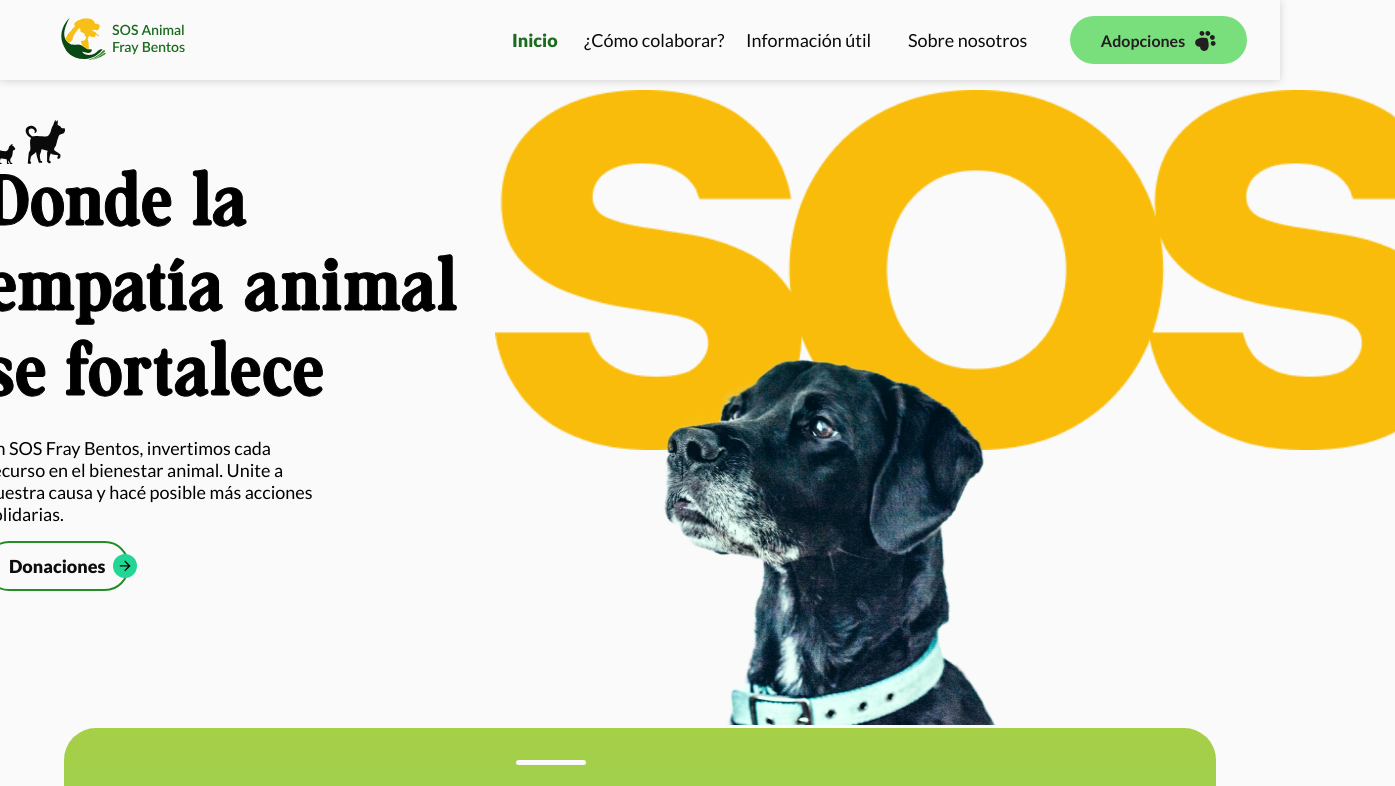
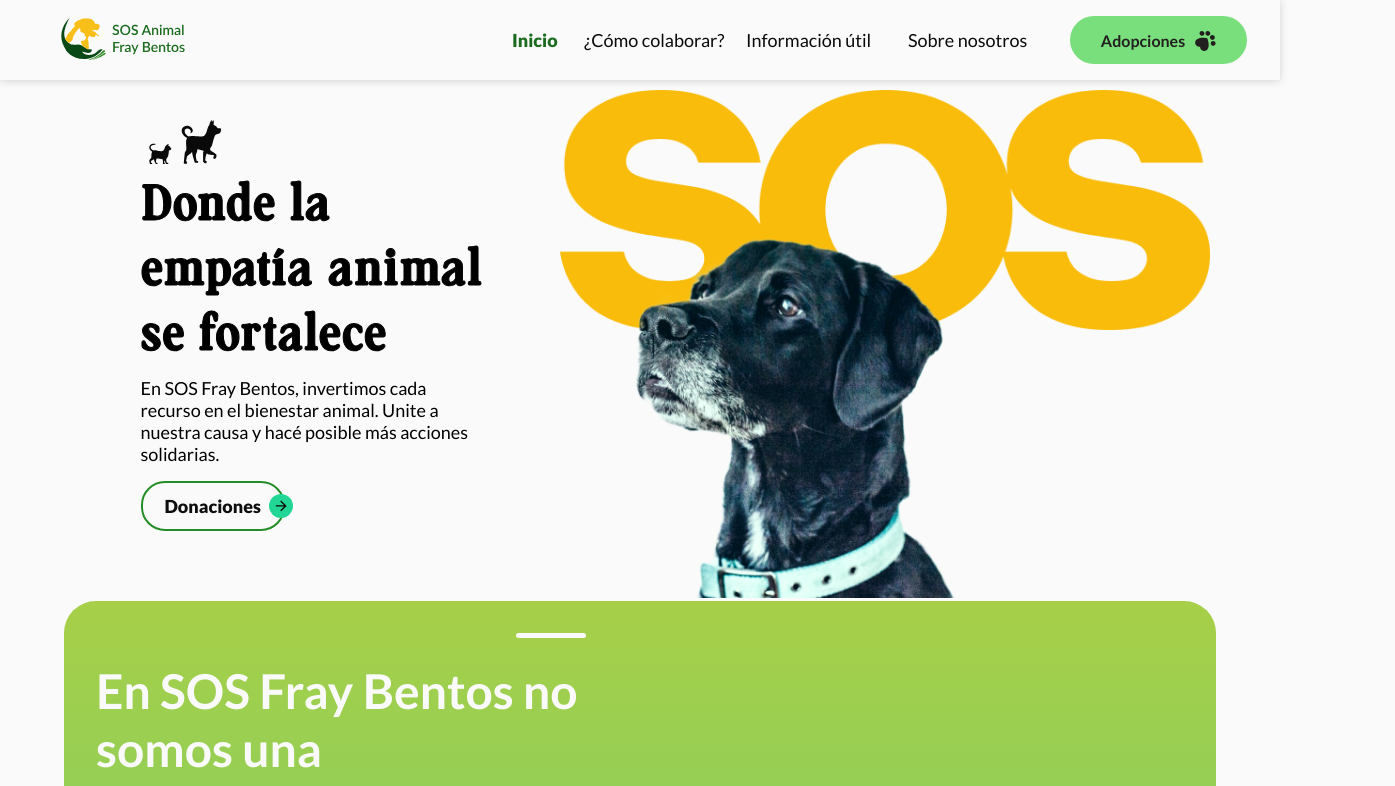
Before and after one commit to agucamejo/SOSAnimal, a React (Vite) app: page / in a window 1280 px wide. Shown: the top 786 px of the page, 1395 px wide, since content can reach past the window. Built offline with nearby package versions, Linux system fonts and the light colour scheme.

Commit message:
Fixing hero

```diff
--- a/src/pages/home/HomePage.jsx
+++ b/src/pages/home/HomePage.jsx
@@ -11,9 +11,9 @@ const Home = () => {
     <div>
         <Navbar />
         <div style={{"display": "flex", "flexDirection": "column"}}>
-          <Hero />
+          <Hero/>
           <Info />
-          <Historia />
+          {/* <Historia /> */}
           <Collaborations />
           <Valores />
           <Testimonials />
--- a/src/styles/components/_hero.scss
+++ b/src/styles/components/_hero.scss
@@ -1,7 +1,28 @@
 .hero-section {
   display: flex;
-  justify-content: center;
+  justify-content: space-evenly;
+  overflow: hidden;
+  width: 100%;
+  align-self: center;
+
+  @media screen and (max-width: 1110px) and (min-width: $desktop) {
+    width: 95%;
+    align-self: flex-end;
+
+    @media not all and (-moz-device-pixel-ratio:0) {
+      width: 100%;
+      align-self: center;
+      margin-left: 120px;
+    }
+  }
+
   @media screen and (max-width: $desktop) and (min-width: $tablet) {
+    width: 100%;
+    @media not all and (-moz-device-pixel-ratio:0) {
+      width: 100%;
+      align-self: center;
+      margin-left: 0;
+    }
   }
   @media screen and (max-width: $tablet) {
     flex-direction: column;
@@ -26,7 +47,7 @@
   }
   .hero-description {
     margin-top: 120px;
-    margin-left: 100px;
+
 
     @media screen and (max-width: $desktop) and (min-width: $tablet) {
       margin-top: 90px;
@@ -60,7 +81,7 @@
       }
     }
     h2 {
-      width: 500px;
+      width: 349px;
 
       @media screen and (max-width: $desktop) and (min-width: $tablet) {
         width: 300px;
@@ -74,19 +95,32 @@
         font-family: 'mountriel-regular';
         -webkit-text-stroke-width: 1px;
         -webkit-text-stroke-color: black;
-        margin-bottom: 35px;
+        margin-bottom: 15px;
         letter-spacing: 2px;
-        font-size: 68px;
+        font-size: 48px;
+        font-weight: 800;
 
         @media screen and (max-width: $desktop) and (min-width: $tablet) {
-          font-size: 38px;
+          font-size: 32px;
           margin-bottom: 8px;
         }
 
         @media screen and (max-width: $tablet) {
-          font-size: 48px;
+          font-size: 45px;
           margin-bottom: 20px;
         }
+      }
+    }
+
+    @media not all and (-moz-device-pixel-ratio:0) {
+      h2 {
+        width: 370px;
+      }
+    }
+
+    @media not all and (-webkit-min-device-pixel-ratio:0) and (min-color-index:0), (min-width: 1024px) and (max-width: 1366px) and (orientation: landscape) and (-webkit-min-device-pixel-ratio: 2) {
+      h2 {
+        width: 400px !important;
       }
     }
 
@@ -109,21 +143,19 @@
     .hero-sos {
       position: relative;
       z-index: 1;
-      width: 900px;
       overflow: hidden;
-      margin-left: 10px;
       @media screen and (max-width: $desktop) and (min-width: $tablet) {
-        width: 470px;
+        width: 100%;
         margin-left: 0px;
         margin-right: 0px;
       }
       .sos-hero-img {
-        height: 360px;
-        width: 960px;
+        height: 240px;
+        width: 650px;
         margin-top: 90px;
         @media screen and (max-width: $desktop) and (min-width: $tablet) {
-          height: 195px;
-          width: 500px;
+          height: 185px;
+          width: 480px;
         }
 
         @media screen and (max-width: $tablet) {
@@ -143,12 +175,12 @@
         justify-content: flex-end;
       }
       .dog-hero-img {
-        height: 382px;
-        width: 500px;
+        height: 375px;
+        width: 480px;
         position: relative;
         z-index: 1;
         margin-top: -110px;
-        margin-left: 100px;
+
 
         @media screen and (max-width: $desktop) and (min-width: $tablet) {
           height: 250px;
```
